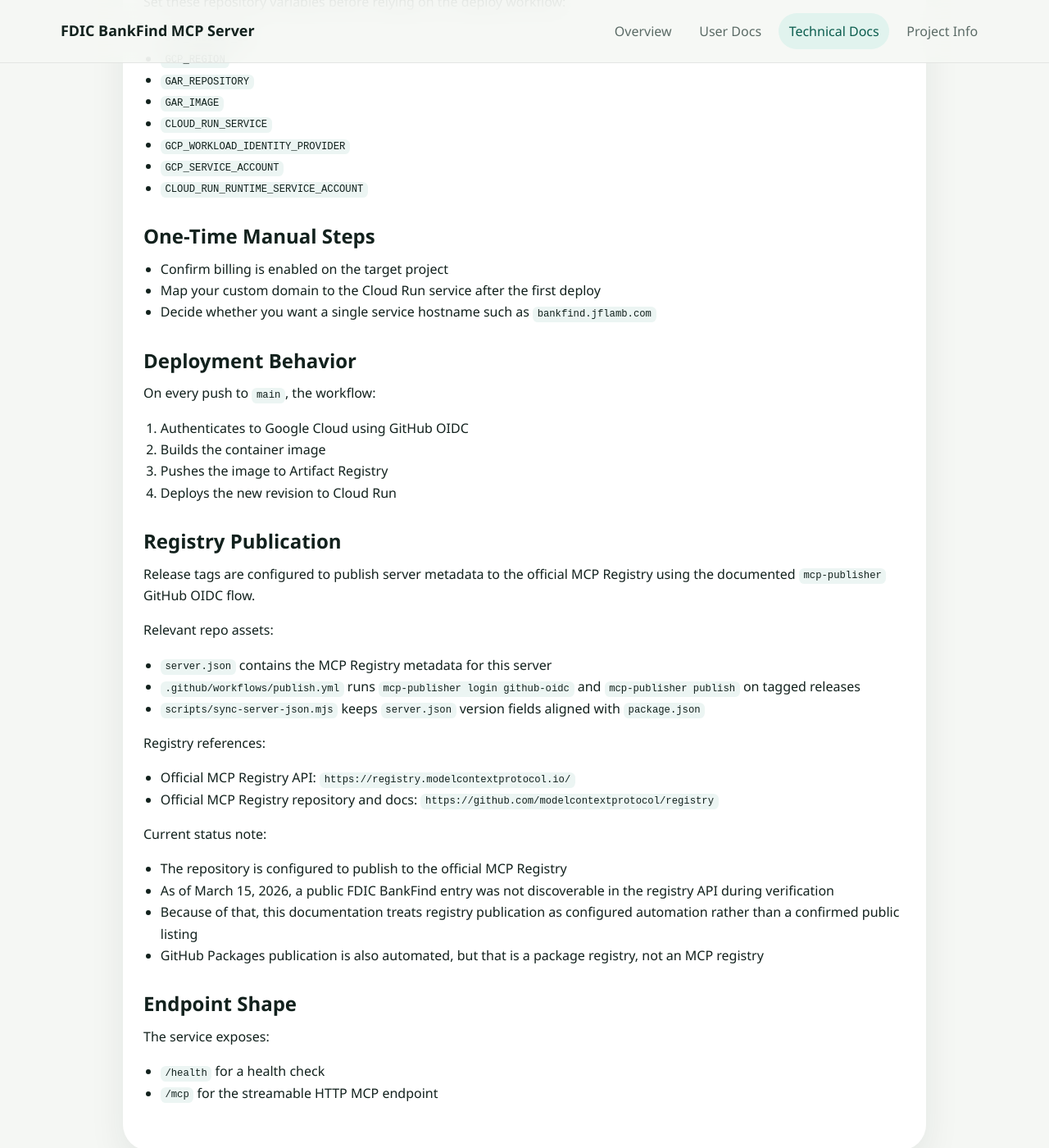
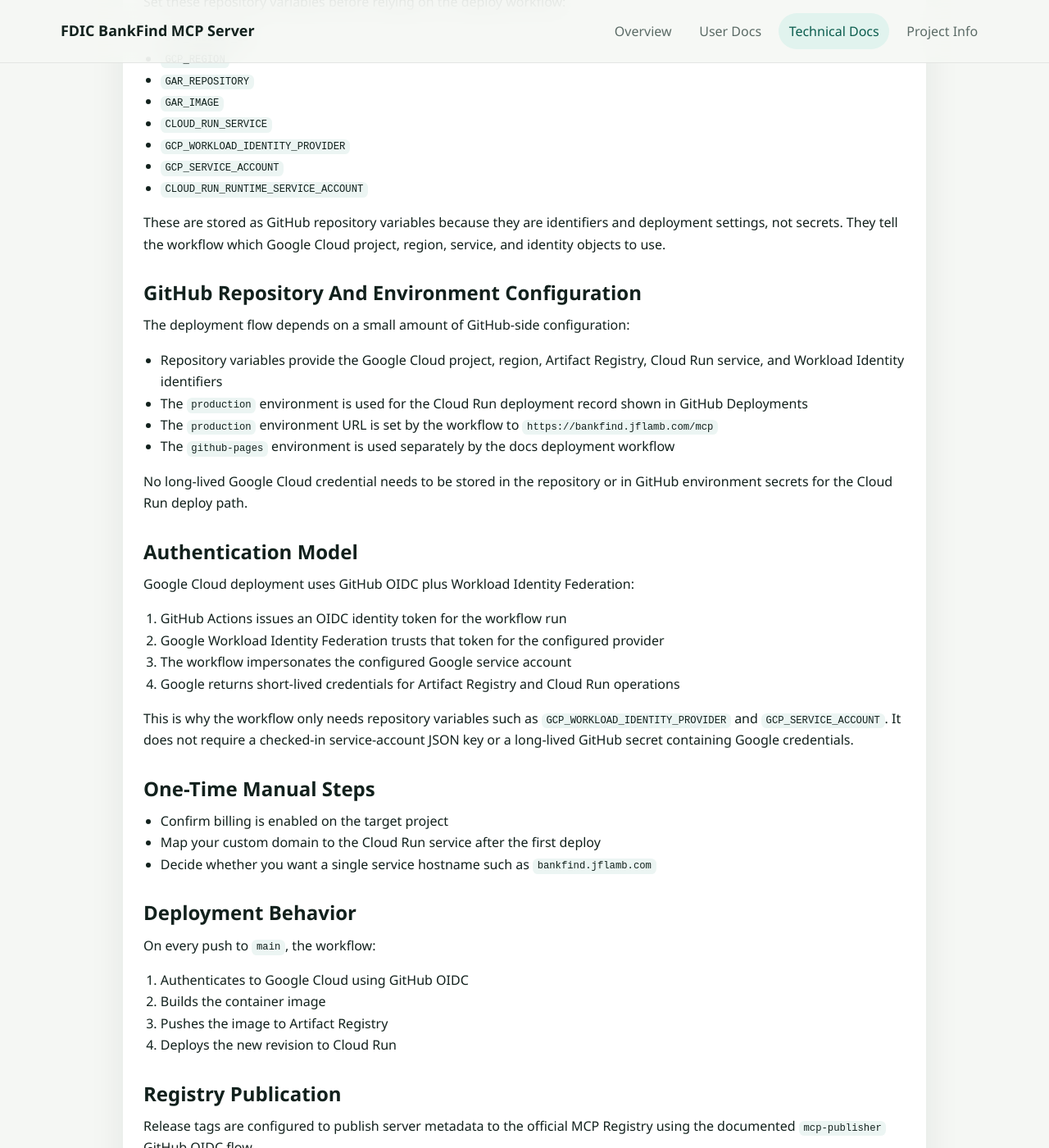
Before and after one commit to jflamb/fdic-mcp-server, a Jekyll site: the page built from docs/technical/cloud-run-deployment.md, in a window 1280 px wide and 1400 px high, scrolled down 1791 px. Shown: the whole window at 82% size. Built offline with Jekyll 4.4.1, drawn with Linux system fonts in a browser that asks for light colours.

Commit message:
Add workflow linting and clarify GitHub deploy config

```diff
--- a/docs/technical/cloud-run-deployment.md
+++ b/docs/technical/cloud-run-deployment.md
@@ -72,6 +72,30 @@ Set these repository variables before relying on the deploy workflow:
 - `GCP_SERVICE_ACCOUNT`
 - `CLOUD_RUN_RUNTIME_SERVICE_ACCOUNT`
 
+These are stored as GitHub repository variables because they are identifiers and deployment settings, not secrets. They tell the workflow which Google Cloud project, region, service, and identity objects to use.
+
+## GitHub Repository And Environment Configuration
+
+The deployment flow depends on a small amount of GitHub-side configuration:
+
+- Repository variables provide the Google Cloud project, region, Artifact Registry, Cloud Run service, and Workload Identity identifiers
+- The `production` environment is used for the Cloud Run deployment record shown in GitHub Deployments
+- The `production` environment URL is set by the workflow to `https://bankfind.jflamb.com/mcp`
+- The `github-pages` environment is used separately by the docs deployment workflow
+
+No long-lived Google Cloud credential needs to be stored in the repository or in GitHub environment secrets for the Cloud Run deploy path.
+
+## Authentication Model
+
+Google Cloud deployment uses GitHub OIDC plus Workload Identity Federation:
+
+1. GitHub Actions issues an OIDC identity token for the workflow run
+2. Google Workload Identity Federation trusts that token for the configured provider
+3. The workflow impersonates the configured Google service account
+4. Google returns short-lived credentials for Artifact Registry and Cloud Run operations
+
+This is why the workflow only needs repository variables such as `GCP_WORKLOAD_IDENTITY_PROVIDER` and `GCP_SERVICE_ACCOUNT`. It does not require a checked-in service-account JSON key or a long-lived GitHub secret containing Google credentials.
+
 ## One-Time Manual Steps
 
 - Confirm billing is enabled on the target project
```
Also changed, not shown: .github/workflows/ci.yml.
